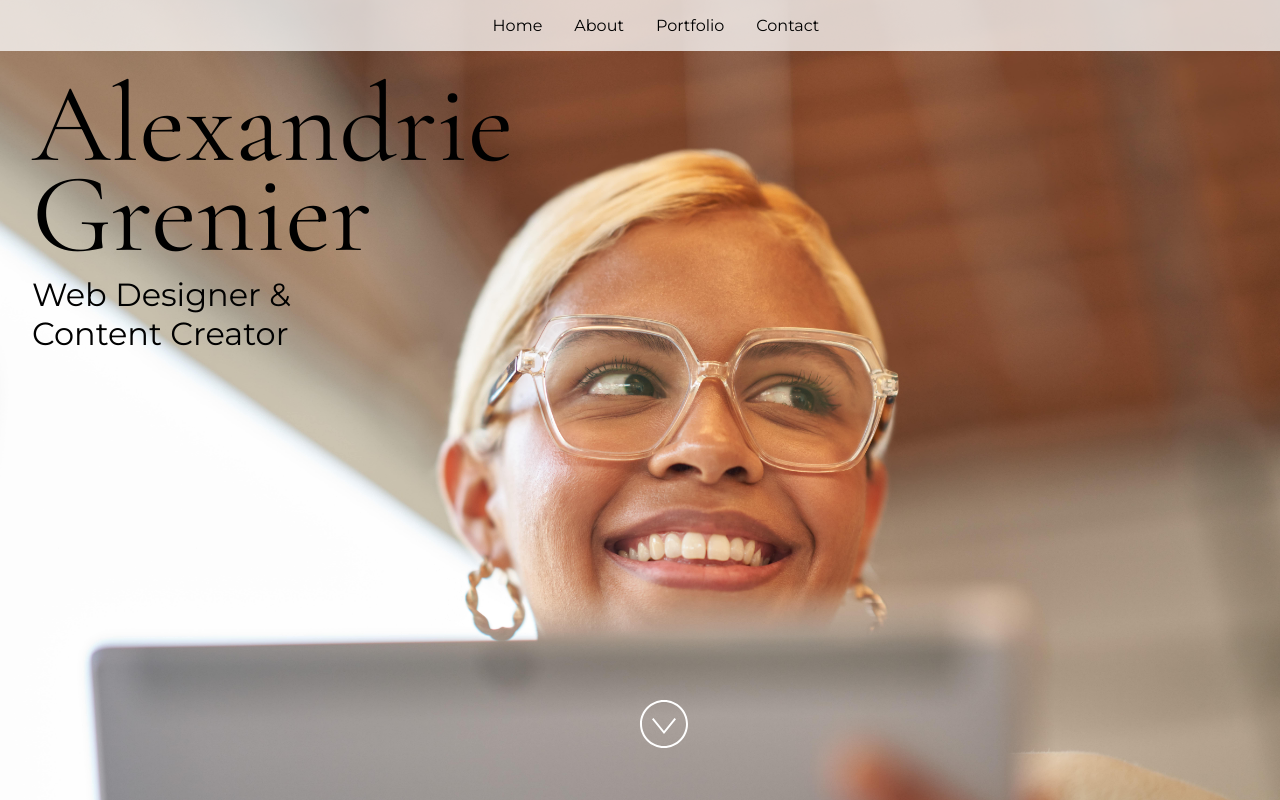
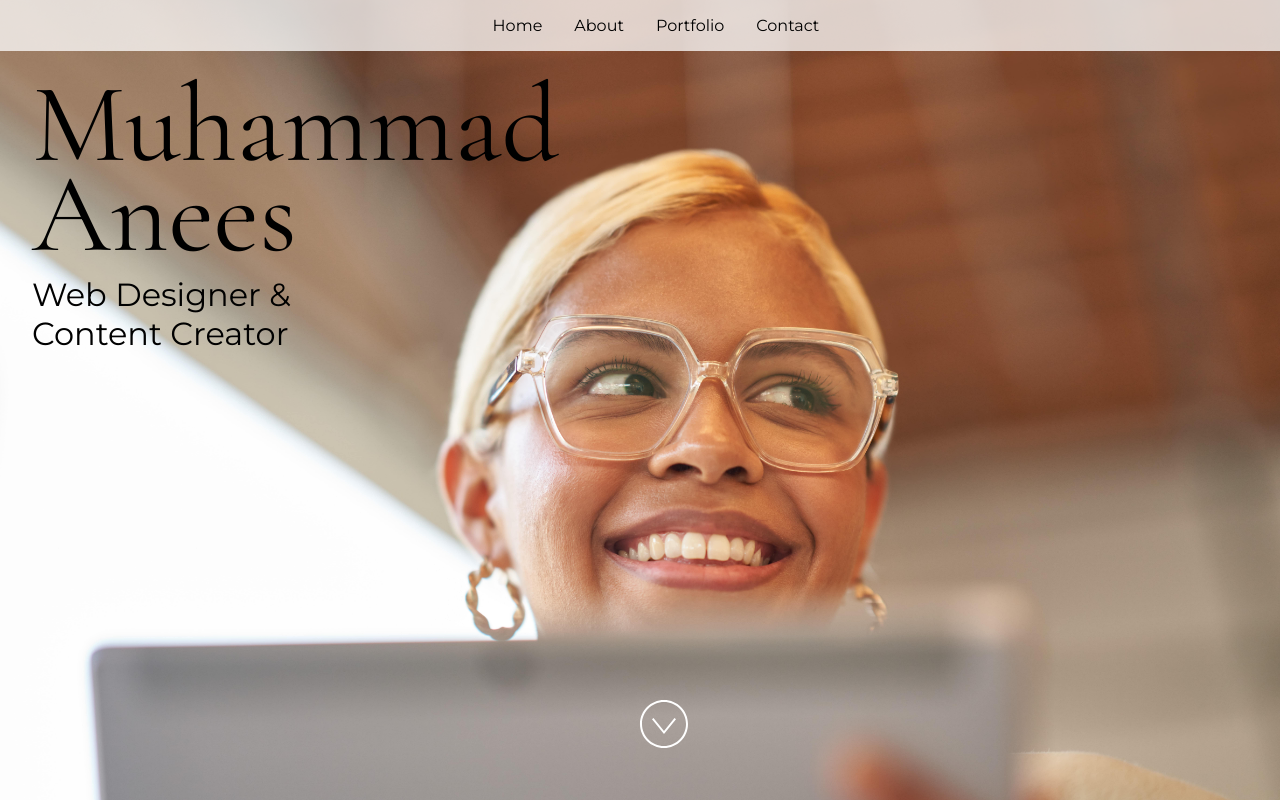
Before and after one commit to Muhammad-Anees99/MLSA-Technical-Onboarding, a React (Vite) app: page / in a window 1280 px wide. Built offline with nearby package versions, Linux system fonts and the light colour scheme.

Commit message:
Update App.jsx

```diff
--- a/src/App.jsx
+++ b/src/App.jsx
@@ -24,14 +24,14 @@ import "./styles.css";
  * If you don't have one of the social sites listed, leave it as an empty string.
  */
 const siteProps = {
-  name: "Alexandrie Grenier",
+  name: "Muhammad Anees",
   title: "Web Designer & Content Creator",
-  email: "alex@example.com",
-  gitHub: "microsoft",
-  instagram: "microsoft",
-  linkedIn: "satyanadella",
-  medium: "",
-  twitter: "microsoft",
+  email: "m.aneesmct@gmail.com",
+  gitHub: "Muhammad-Anees99",
+  instagram: "r_m_anees_",
+  linkedIn: "muhammad-anees-engr",
+  medium: "m.anees990011",
+  twitter: "_Muhammad_Anees",
   youTube: "Code",
 };
 
```
